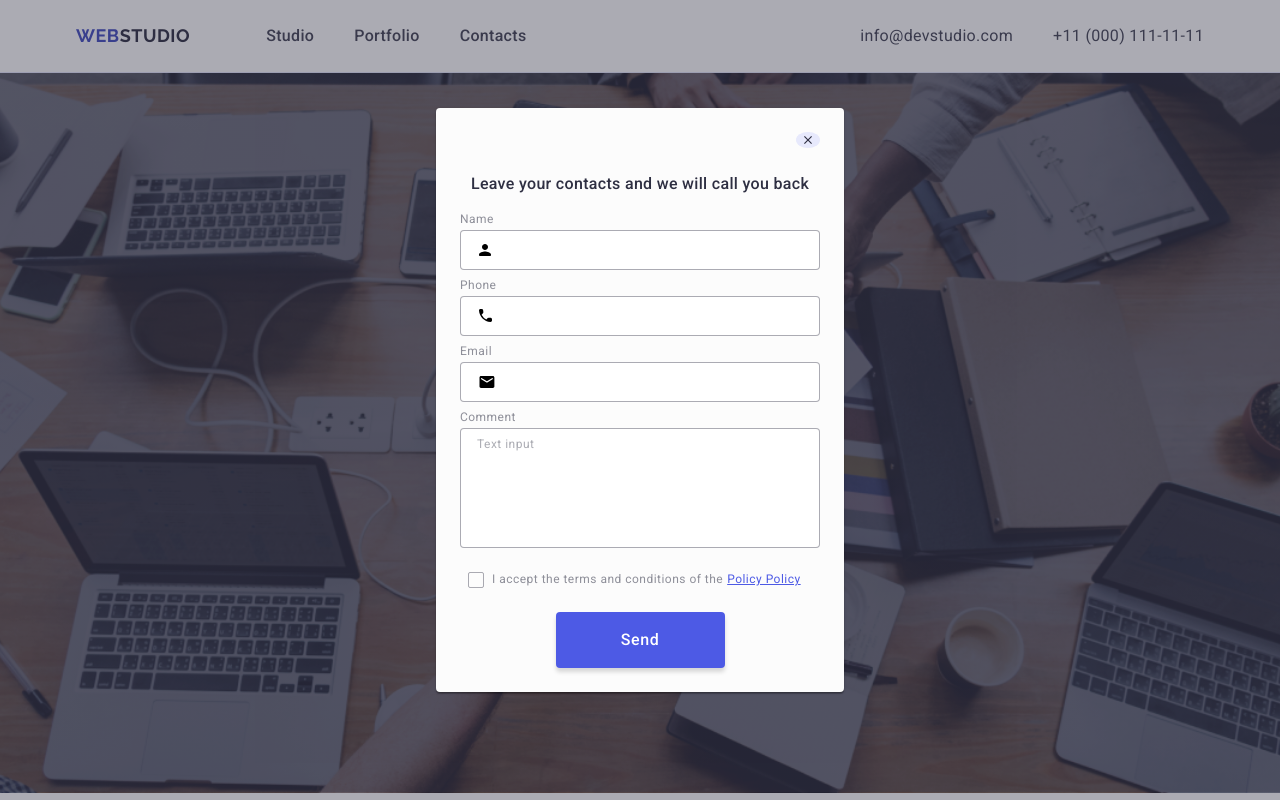
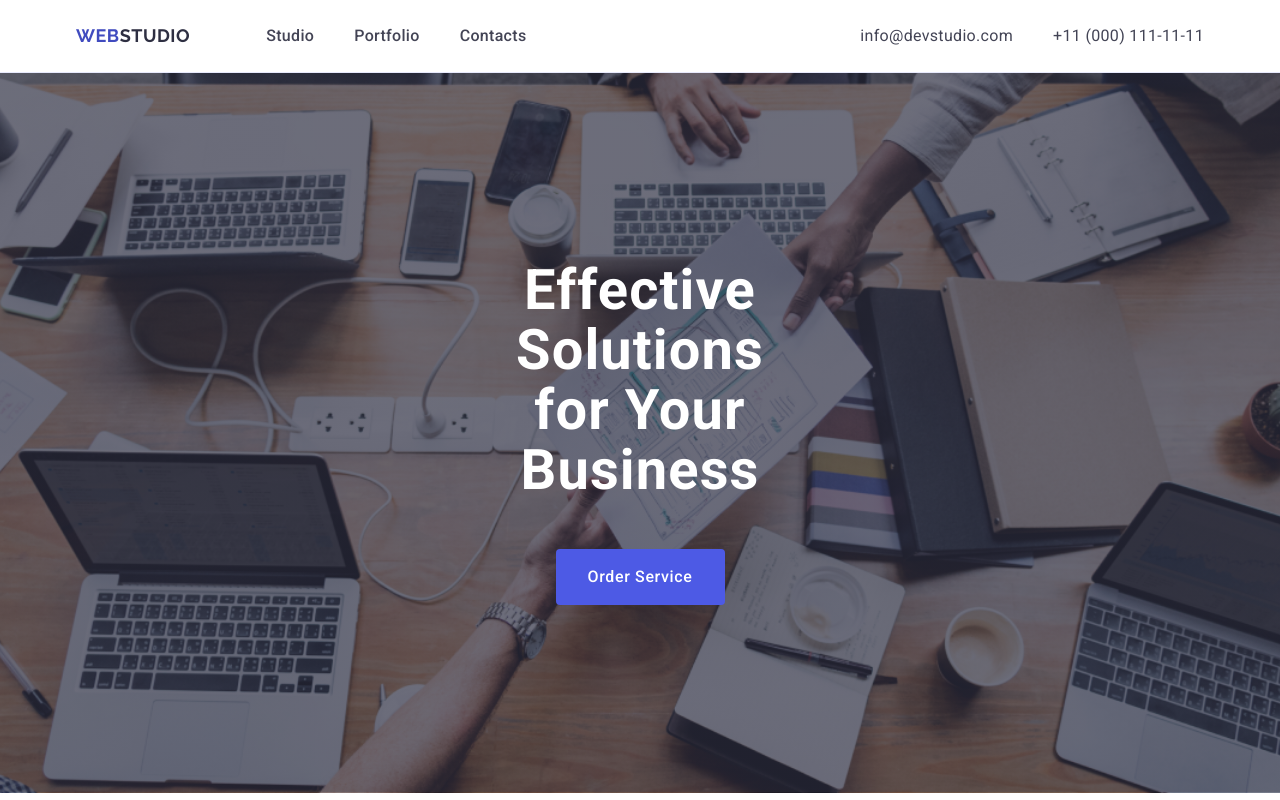
Before and after one commit to andrii-turyk/goit-markup-hw-05, a plain HTML site: page index.html in a window 1280 px wide. Shown: the top 800 px of the page. Drawn offline with nearby package versions, Linux system fonts and the light colour scheme.

Commit message:
add initial files!

```diff
--- a/css/styles.css
+++ b/css/styles.css
@@ -598,7 +598,7 @@ img {
     left: 0;
     width: 100%;
     height: 100%;
-    z-index: 999;
+    z-index: 9999;
     background-color: rgba(46, 47, 66, 0.4);
     opacity: 0;
     pointer-events: none;
@@ -606,10 +606,10 @@ img {
 
 }
 
-.modal-overlay.is-open {
+/*.modal-overlay.is-open {
     opacity: 1;
     pointer-events: auto;
-}
+}*/
 
 .form {
     border-radius: 4px;
--- a/index.html
+++ b/index.html
@@ -544,6 +544,7 @@
             </li>
           </ul>
         </div>
+        <div class="footer-div-form">
           <form class="form-footer">
             <label class="label-footer"
               >Subscribe
@@ -561,6 +562,7 @@
               </svg>
             </button>
           </form>
+        </div>
       </div>
     </footer>
     <div class="modal-overlay is-open">
```
Lines whose indentation alone changed are shown as unchanged.
